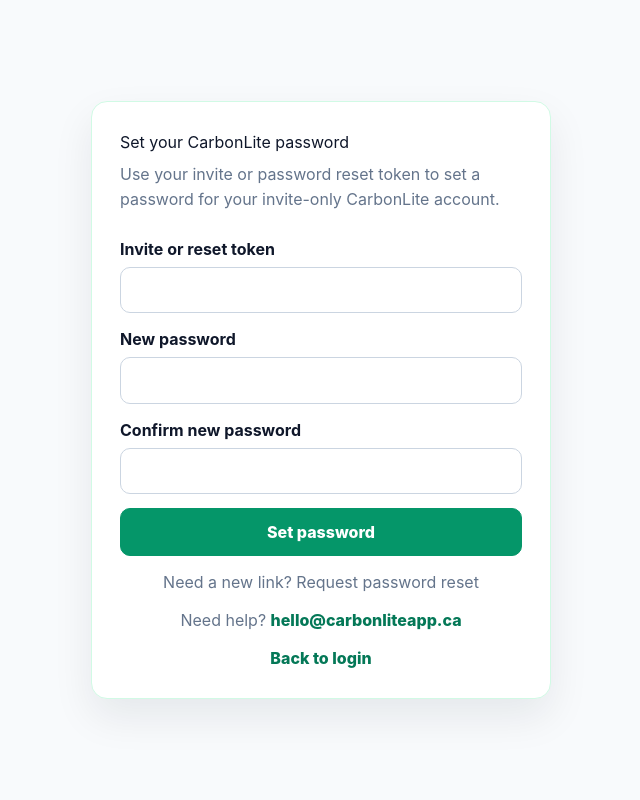
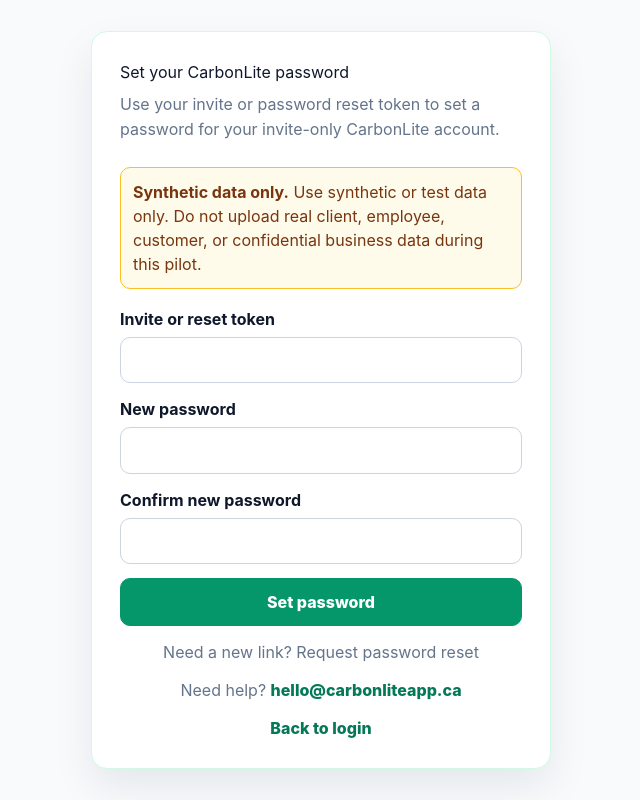
Before and after one commit to athena-chen-chen/carbonlite-web, a React (Vite) app: page /set-password in a window 1280 px wide. Shown: the whole page, without its empty margins (319-959 px from the left). Built offline with nearby package versions, Linux system fonts and the light colour scheme; no server answers.

Commit message:
feat: add external pilot safeguard notices

```diff
--- /dev/null
+++ b/src/constants/syntheticOnlyPilot.ts
@@ -0,0 +1,2 @@
+export const SYNTHETIC_ONLY_PILOT_NOTICE =
+  'Use synthetic or test data only. Do not upload real client, employee, customer, or confidential business data during this pilot.';
--- a/src/pages/LoginPage.tsx
+++ b/src/pages/LoginPage.tsx
@@ -7,6 +7,7 @@ import { isPilotReviewer } from '../utils/permissions';
 import { getUserFriendlyErrorMessage } from '../utils/userFriendlyErrors';
 import { useSlowLoading } from '../hooks/useSlowLoading';
 import { startDevTiming } from '../utils/performanceDiagnostics';
+import { SYNTHETIC_ONLY_PILOT_NOTICE } from '../constants/syntheticOnlyPilot';
 
 export function LoginPage() {
   const { isAuthenticated, login, user } = useAuth();
@@ -53,6 +54,10 @@ export function LoginPage() {
       subtitle="Securely access your emissions data, calculations, and reports."
     >
       <form onSubmit={handleSubmit} style={formStyle}>
+        <div role="note" style={pilotNoticeStyle}>
+          <strong>Synthetic data only.</strong> {SYNTHETIC_ONLY_PILOT_NOTICE}
+        </div>
+
         <label style={labelStyle}>
           Email
           <input
@@ -232,6 +237,15 @@ const formStyle: React.CSSProperties = {
   gap: 14,
 };
 
+const pilotNoticeStyle: React.CSSProperties = {
+  padding: 12,
+  borderRadius: 10,
+  border: '1px solid #fbbf24',
+  background: '#fffbeb',
+  color: '#78350f',
+  lineHeight: 1.5,
+};
+
 const labelStyle: React.CSSProperties = {
   display: 'grid',
   gap: 6,
--- a/src/pages/SetPasswordPage.tsx
+++ b/src/pages/SetPasswordPage.tsx
@@ -3,6 +3,7 @@ import { Link, useNavigate, useSearchParams } from 'react-router-dom';
 import { setPasswordFromToken } from '../services/auth';
 import { getSupportEmail } from '../config/api';
 import { getUserFriendlyErrorMessage } from '../utils/userFriendlyErrors';
+import { SYNTHETIC_ONLY_PILOT_NOTICE } from '../constants/syntheticOnlyPilot';
 
 const LOGIN_URL = 'https://www.carbonliteapp.ca/login';
 
@@ -53,6 +54,10 @@ export default function SetPasswordPage() {
         <p style={subtitleStyle}>
           Use your invite or password reset token to set a password for your invite-only CarbonLite account.
         </p>
+
+        <div role="note" style={pilotNoticeStyle}>
+          <strong>Synthetic data only.</strong> {SYNTHETIC_ONLY_PILOT_NOTICE}
+        </div>
 
         <form onSubmit={handleSubmit} style={formStyle}>
           <label style={labelStyle}>
@@ -147,6 +152,16 @@ const subtitleStyle: React.CSSProperties = {
 const formStyle: React.CSSProperties = {
   display: 'grid',
   gap: 14,
+  marginTop: 18,
+};
+
+const pilotNoticeStyle: React.CSSProperties = {
+  padding: 12,
+  borderRadius: 10,
+  border: '1px solid #fbbf24',
+  background: '#fffbeb',
+  color: '#78350f',
+  lineHeight: 1.5,
 };
 
 const labelStyle: React.CSSProperties = {
```
Also changed, not shown: 2 other files (tests, documents, lock files or other folders).
